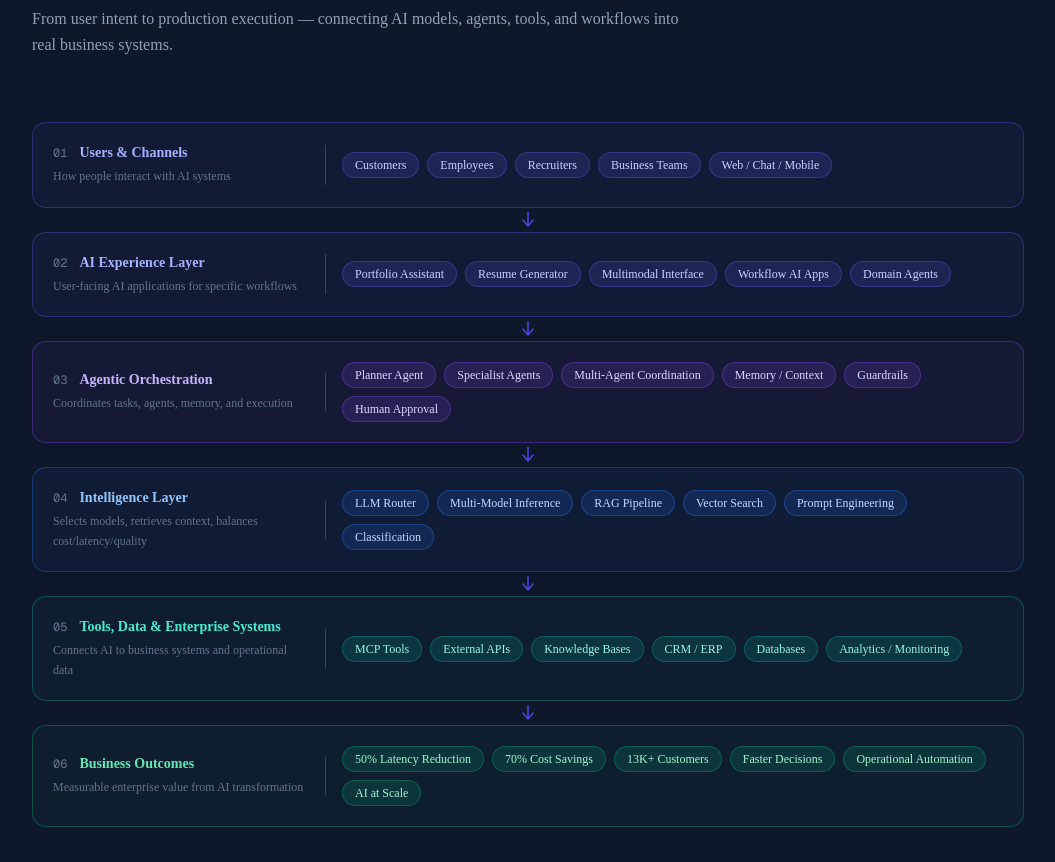
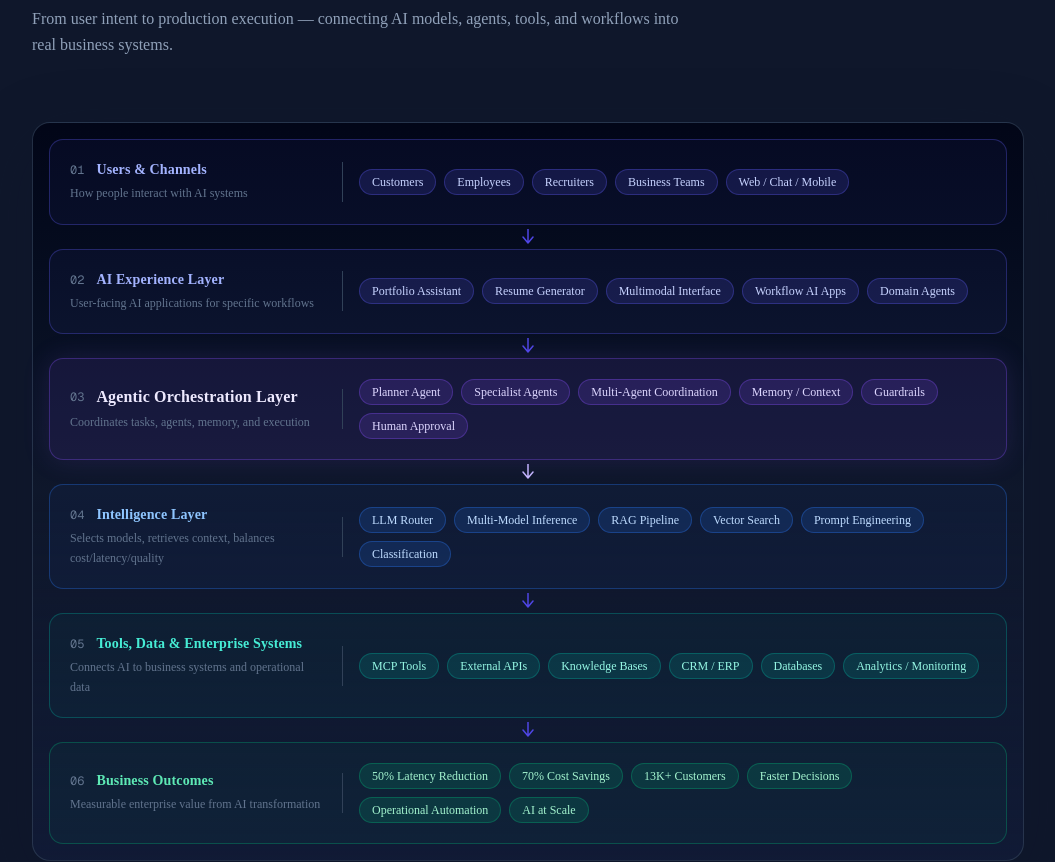
Before and after one commit to prasad-kavuri/prasad-portfolio, a Next.js app: page / in a window 1280 px wide. Shown: the part 3820-4682 px from the top of the page, without its empty margins (112-1167 px from the left). Built offline with nearby package versions, Linux system fonts and the light colour scheme.

Commit message:
Refine architecture section visuals

```diff
--- a/src/components/sections/Architecture.tsx
+++ b/src/components/sections/Architecture.tsx
@@ -1,7 +1,7 @@
 'use client';
 
 import { useState, useEffect, useRef } from 'react';
-import { useInView } from 'framer-motion';
+import { motion, useInView, useReducedMotion } from 'framer-motion';
 import { FadeUp } from '@/components/ui/motion';
 import { trackEvent } from '@/lib/analytics';
 
@@ -63,7 +63,7 @@ const LAYERS = [
   {
     id: "orchestration",
     number: "03",
-    label: "Agentic Orchestration",
+    label: "Agentic Orchestration Layer",
     description: "Coordinates tasks, agents, memory, and execution",
     color: "violet",
     components: ["Planner Agent", "Specialist Agents", "Multi-Agent Coordination", "Memory / Context", "Guardrails", "Human Approval"]
@@ -96,6 +96,7 @@ const LAYERS = [
 
 export function Architecture() {
   const [activeLayer, setActiveLayer] = useState<string | null>(null);
+  const shouldReduceMotion = useReducedMotion();
 
   const diagramRef = useRef<HTMLDivElement>(null);
   const hasTrackedRef = useRef(false);
@@ -127,15 +128,20 @@ export function Architecture() {
         </FadeUp>
 
         {/* Diagram */}
-        <div ref={diagramRef} className="space-y-1">
+        <div
+          ref={diagramRef}
+          className="rounded-2xl border border-slate-700/70 bg-gradient-to-b from-slate-950 via-slate-900 to-blue-950/25 p-3 shadow-[0_20px_70px_rgba(15,23,42,0.28)] sm:p-4"
+        >
+          <div className="space-y-1">
             {LAYERS.map((layer, idx) => (
-            <FadeUp key={layer.id} delay={idx * 0.08}>
+              <FadeUp key={layer.id} delay={idx * 0.03} duration={0.24} yOffset={14}>
                 <div>
                   <div
                     className={`relative rounded-xl border p-5 cursor-pointer transition-all duration-200
                       ${activeLayer === layer.id ? 'scale-[1.01] shadow-lg' : 'hover:scale-[1.005]'}
                       ${colorMap[layer.color as keyof typeof colorMap].border}
                       ${colorMap[layer.color as keyof typeof colorMap].bg}
+                      ${layer.id === 'orchestration' ? 'border-violet-300/55 bg-violet-500/10 shadow-[0_0_28px_rgba(139,92,246,0.14)]' : ''}
                     `}
                     onMouseEnter={() => setActiveLayer(layer.id)}
                     onMouseLeave={() => setActiveLayer(null)}
@@ -145,7 +151,7 @@ export function Architecture() {
                       <div className="md:w-64 flex-shrink-0">
                         <div className="flex items-center gap-3 mb-1">
                           <span className="text-xs font-mono text-slate-500">{layer.number}</span>
-                        <span className={`text-sm font-semibold ${colorMap[layer.color as keyof typeof colorMap].text}`}>
+                          <span className={`font-semibold tracking-[0.01em] ${layer.id === 'orchestration' ? 'text-base text-violet-100' : `text-sm ${colorMap[layer.color as keyof typeof colorMap].text}`}`}>
                             {layer.label}
                           </span>
                         </div>
@@ -178,20 +184,33 @@ export function Architecture() {
                   {/* Arrow between layers */}
                   {idx < LAYERS.length - 1 && (
                     <div className="flex justify-center my-1">
-                    <svg width="20" height="16" viewBox="0 0 20 16" fill="none">
-                      <path
+                      <motion.svg
+                        width="20"
+                        height="16"
+                        viewBox="0 0 20 16"
+                        fill="none"
+                        aria-hidden="true"
+                        initial={shouldReduceMotion ? false : { opacity: 0, y: -4 }}
+                        animate={shouldReduceMotion || isInView ? { opacity: 1, y: 0 } : { opacity: 0, y: -4 }}
+                        transition={{ duration: shouldReduceMotion ? 0 : 0.22, delay: shouldReduceMotion ? 0 : idx * 0.03 }}
+                      >
+                        <motion.path
                           d="M10 0 L10 12 M5 8 L10 14 L15 8"
-                        stroke="#4f46e5"
+                          stroke={layer.id === 'orchestration' ? '#c4b5fd' : '#4f46e5'}
                           strokeWidth="1.5"
                           strokeLinecap="round"
                           strokeLinejoin="round"
+                          initial={shouldReduceMotion ? false : { pathLength: 0 }}
+                          animate={shouldReduceMotion || isInView ? { pathLength: 1 } : { pathLength: 0 }}
+                          transition={{ duration: shouldReduceMotion ? 0 : 0.24, delay: shouldReduceMotion ? 0 : idx * 0.03 }}
                         />
-                    </svg>
+                      </motion.svg>
                     </div>
                   )}
                 </div>
               </FadeUp>
             ))}
+          </div>
         </div>
 
         {/* Bottom Caption */}
--- a/src/components/ui/motion.tsx
+++ b/src/components/ui/motion.tsx
@@ -1,24 +1,33 @@
 'use client';
 
-import { motion, useInView } from 'framer-motion';
+import { motion, useInView, useReducedMotion } from 'framer-motion';
 import { useRef } from 'react';
 
 interface FadeUpProps {
   children: React.ReactNode;
   delay?: number;
   className?: string;
+  duration?: number;
+  yOffset?: number;
 }
 
-export function FadeUp({ children, delay = 0, className }: FadeUpProps) {
+export function FadeUp({ children, delay = 0, className, duration = 0.5, yOffset = 24 }: FadeUpProps) {
   const ref = useRef(null);
   const isInView = useInView(ref, { once: true, margin: '-50px' });
+  const shouldReduceMotion = useReducedMotion();
+  const hidden = shouldReduceMotion ? { opacity: 1, y: 0 } : { opacity: 0, y: yOffset };
+  const visible = { opacity: 1, y: 0 };
 
   return (
     <motion.div
       ref={ref}
-      initial={{ opacity: 0, y: 24 }}
-      animate={isInView ? { opacity: 1, y: 0 } : { opacity: 0, y: 24 }}
-      transition={{ duration: 0.5, delay, ease: [0.21, 0.47, 0.32, 0.98] }}
+      initial={hidden}
+      animate={isInView ? visible : hidden}
+      transition={{
+        duration: shouldReduceMotion ? 0 : duration,
+        delay: shouldReduceMotion ? 0 : delay,
+        ease: [0.21, 0.47, 0.32, 0.98],
+      }}
       className={className}
     >
       {children}
```
Lines whose indentation alone changed are shown as unchanged.
